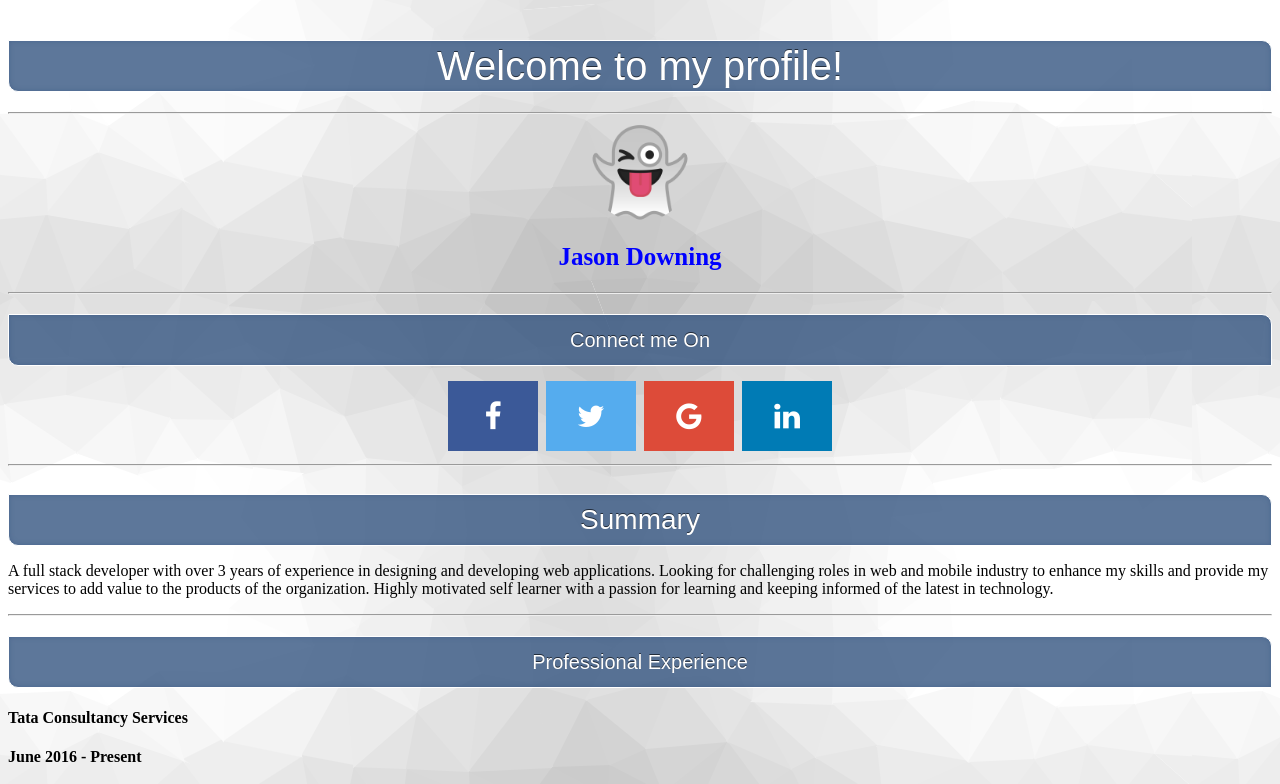
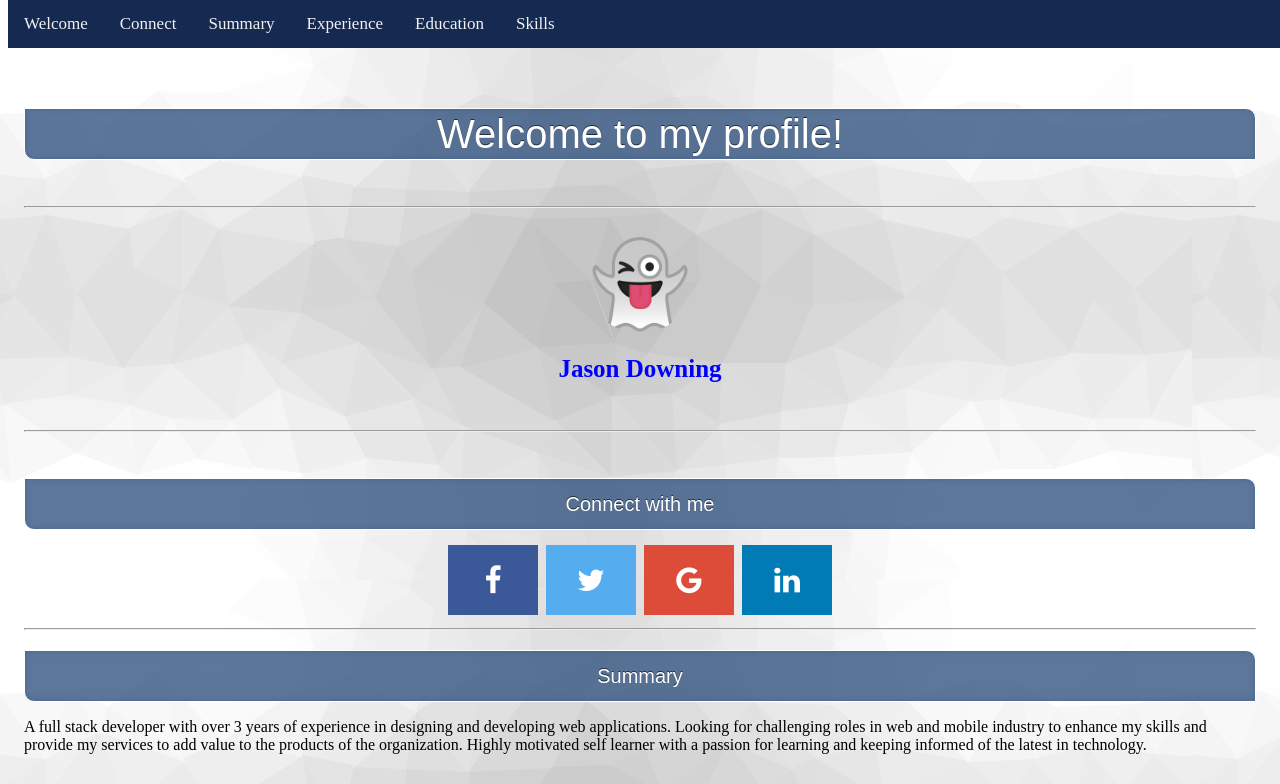
Before and after one commit to sgardas/login-and-registration, a plain HTML site: page profile.html in a window 1280 px wide. Shown: the top 784 px of the page. Drawn offline with Linux system fonts and the light colour scheme.

Commit message:
added navigation bar

```diff
--- a/profile.html
+++ b/profile.html
@@ -65,19 +65,73 @@
 	box-shadow: inset 0 0 5px rgba(53,86,129, 0.5);
 	font-family: 'Muli', sans-serif;
         }
+#navbar {
+  overflow: hidden;
+  background-color: #152951;
+}
+
+#navbar a {
+  float: left;
+  display: block;
+  color: #f2f2f2;
+  text-align: center;
+  padding: 14px 16px;
+  text-decoration: none;
+  font-size: 17px;
+}
+
+#navbar a:hover {
+  background-color: #ddd;
+  color: black;
+}
+
+#navbar a.active {
+  background-color: #4CAF50;
+  color: white;
+}
+.content {
+  padding: 16px;
+  z-index:2;
+
+}
+
+.sticky {
+  position: fixed;
+  top: 0;
+  width: 100%;
+  z-index:1;
+}
+
+.sticky + .content {
+  padding-top: 60px;
+}
+
     </style>
 <body background="three.png">
-
-
+<div id="navbar" class="sticky">
+  <a href="#welcome">Welcome</a>
+  <a href="#connect">Connect</a>
+  <a href="#summary">Summary</a>
+  <a href="#profexp">Experience</a>
+  <a href="#edu">Education</a>
+  <a href="#techskills">Skills</a>
+</div>
+<div class="content" id="welcome">
+<div >
 <h3 align="center" style="font-size:40px;" >Welcome to my profile!</h3>
+    <br>
     <hr>
+    <br>
     <img src="ghost-emoji.png" alt="Avatar" style="width:100px" >
 
 <h2 align="center" style="color:blue; font-size:25px;">Jason Downing</h2>
-
+<br>
 <hr>
-
- <h3 align="center"style="font-size:20px;">Connect me On</h3>
+<div id="connect">
+</div>
+<br>
+</div>
+ <h3 align="center"style="font-size:20px;">Connect with me</h3>
 <div align="center">
 <section>
   <nav >
@@ -92,13 +146,16 @@
 
 </section>
 </div>
+<div id ="summary"></div>
 <hr>
+
 <div class="summary">
-          <h3 align="center">Summary</h3>
+          <h3 align="center" style="font-size:20px;">Summary</h3>
           <p>A full stack developer with over 3 years of experience in designing and developing web applications. Looking for challenging roles in web and mobile industry to enhance my skills and provide my services to add value to the products of the organization. Highly motivated self learner with a passion for learning and keeping informed of the latest in technology.</p>
           </div>
+  <div id="profexp"></div>
+    <br>
     <hr>
-
 <h3 align="center" style="font-size:20px;">Professional Experience</h3>
 
 <!-- work experience section -->
@@ -128,8 +185,8 @@ parties involved in regulated US exports</li>
 
 </div>
               <hr>
+ <div id="edu"></div>
 <h3 align="center" style="font-size:20px;" >Education</h3>
-
 <div class="Eduaction">
 
           <div class="row education-title">
@@ -154,6 +211,7 @@ parties involved in regulated US exports</li>
 <li>Functional Programming (Racket)</li>
 </ul>
     <hr>
+<div id="techskills"></div>
 <h3 align="center" style="font-size:20px;" >Technical Skills</h3>
 
 <ul>
@@ -172,8 +230,9 @@ parties involved in regulated US exports</li>
 <footer align="center">
   <p>&copy; 2019 Team2<p>
 </footer>
-              </div>
-            </div>
+  </div>
+ </div>
     </div>
+</div>
 </body>
 </html>
```
